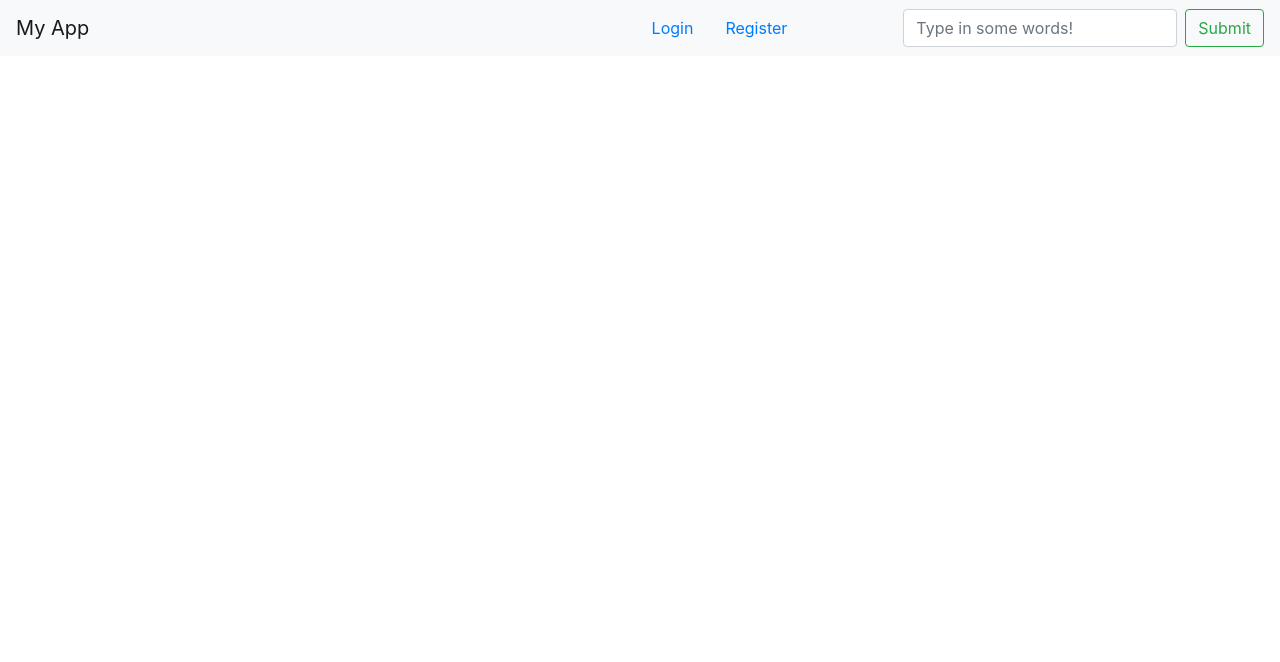
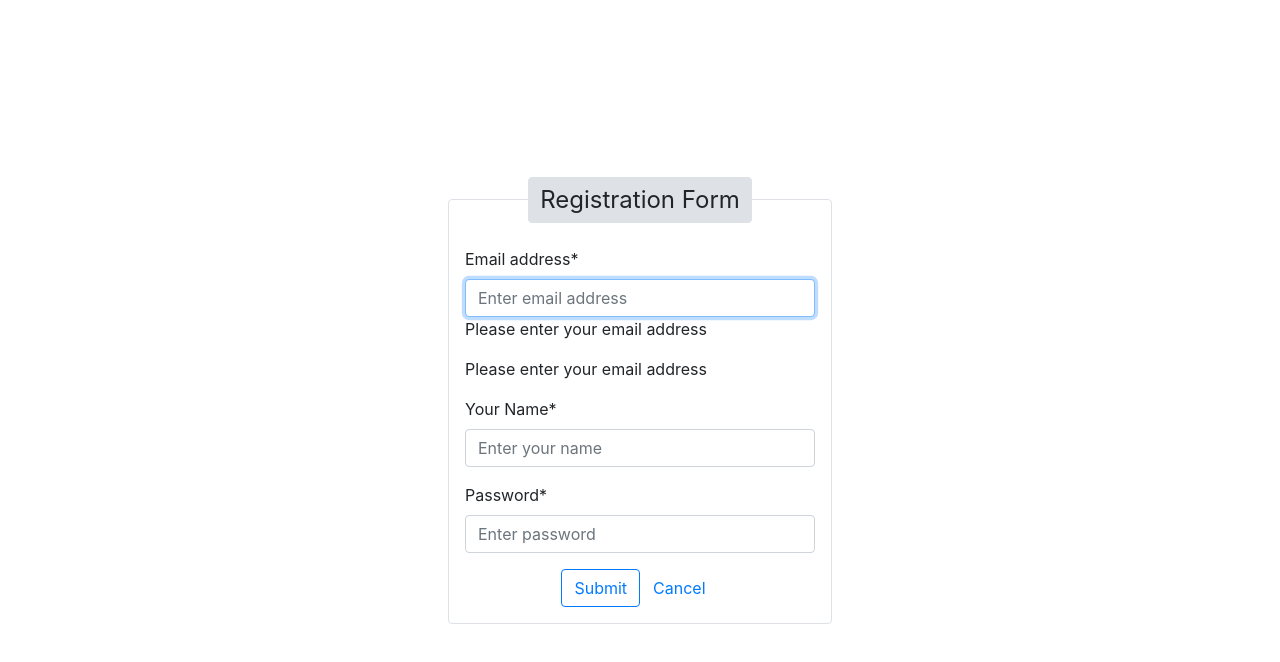
Before and after one commit to Phuongtrann0151/react_api_user, a React (Create React App) app: page /register in a window 1280 px wide. Shown: the top 662 px of the page. Built offline with nearby package versions, Linux system fonts and the light colour scheme.

Commit message:
Errors Messages

```diff
--- a/package.json
+++ b/package.json
@@ -3,6 +3,7 @@
   "version": "0.1.0",
   "private": true,
   "dependencies": {
+    "@hookform/error-message": "^2.0.0",
     "@testing-library/jest-dom": "^5.11.4",
     "@testing-library/react": "^11.1.0",
     "@testing-library/user-event": "^12.1.10",
@@ -10,6 +11,7 @@
     "react": "^17.0.2",
     "react-bootstrap": "^1.6.0",
     "react-dom": "^17.0.2",
+    "react-hook-form": "^7.6.8",
     "react-router-dom": "^5.2.0",
     "react-scripts": "4.0.3",
     "web-vitals": "^1.0.1"
--- a/src/App.js
+++ b/src/App.js
@@ -1,7 +1,8 @@
 import Hearder from '../src/components/Layout/Header.js'
 import Footer from '../src/components/Layout/Footer.js'
 
-export default function App() {
+const App = (props) => {
+  props.children
   return (
     <div className="App">
       <Hearder/>
@@ -9,3 +10,5 @@ export default function App() {
     </div>
   )
 }
+
+export default App;
--- /dev/null
+++ b/src/Routes.js
@@ -0,0 +1,36 @@
+import React from "react";
+import {
+  Route,
+  BrowserRouter as Router,
+  Switch,
+  Redirect,
+} from "react-router-dom";
+
+import Register from "./components/Register/Register";
+import Login from "./components/Login/Login";
+import Dashboard from "./components/Dashboard/Dashboard";
+import NotFound from "./components/NotFound/NotFound";
+
+const Routes = (props) => (
+  <Router {...props}>
+    <Switch>
+      <Route path="/login">
+        <Login />
+      </Route>
+      <Route path="/register">
+        <Register />
+      </Route>
+      <Route path="/dashboard">
+        <Dashboard />
+      </Route>
+      <Route exact path="/">
+        <Redirect to="/dashboard" />
+      </Route>
+      <Route path="*">
+        <NotFound />
+      </Route>
+    </Switch>
+  </Router>
+);
+
+export default Routes;
--- /dev/null
+++ b/src/components/Dashboard/Dashboard.js
@@ -0,0 +1,4 @@
+import React from "react";
+
+const Dashboard = () => <h1>Dashboard Page</h1>;
+export default Dashboard;
--- a/src/components/Layout/Header.js
+++ b/src/components/Layout/Header.js
@@ -1,54 +1,39 @@
-import React from 'react';
-
+import React, { Suspense } from 'react';
 import 'bootstrap/dist/css/bootstrap.min.css';
-
 import '../css/Header.css';
-
-import Todo from '../TodoList/Todo.jsx'
 
 export default class Header extends React.Component {
   constructor(props){
     super(props);
-    this.state = {
-      words: [],
-      text: ''
-    }
-    this.handleClick = this.handleClick.bind(this)
-    this.handleChange = this.handleChange.bind(this)
+    this.handleRegisterClick = this.handleRegisterClick.bind(this)
+    this.handleLoginClick = this.handleLoginClick.bind(this)
+    this.state = { isLoggedIn: false }
   }
-  handleClick(e){
-    e.preventDefault();
-    const allWords = {
-      text: this.state.text,
-      id: Date.now()
-    }
-    this.setState(state => ({
-      words: state.words.concat(allWords),
-      text: ''
-    }))
+  handleLoginClick(){
+    this.setState({isLoggedIn: false})
   }
-  handleChange(e){
-    this.setState({ text: e.target.value })
+  handleRegisterClick(){
+    this.setState({isLoggedIn: true})
   }
   render(){
+    const isLoggedIn = this.state.isLoggedIn;
     return (
       <header>
         <nav class="navbar navbar-light bg-light justify-content-between" >
-          <a class="navbar-brand">My App</a>
+          <a class="navbar-brand">ReactJS App</a>
           <form class="form-inline" onSubmit={this.handleClick}>
             <ul class="nav justify-content-center">
               <li class="nav-item">
-                <a class="nav-link active" href="">Login</a>
+                <a class="nav-link active" href="" onClick={this.handleLoginClick}>Login</a>
               </li>
               <li class="nav-item">
-                <a class="nav-link" href="">Register</a>
+                <a class="nav-link" href="" onClick={this.handleRegisterClick}>Register</a>
               </li>
             </ul>
             <input class="form-control mr-sm-2" type="search" placeholder="Type in some words!" value={this.state.text} onChange={this.handleChange} />
             <button class="btn btn-outline-success my-2 my-sm-0" type="submit">Submit</button>
           </form>
         </nav>
-        <Todo words={this.state.words}/>
       </header>
     )
   }
--- /dev/null
+++ b/src/components/Login/Login.js
@@ -0,0 +1,4 @@
+import React from "react";
+
+const Login = () => <h1>Login Page</h1>;
+export default Login;
--- /dev/null
+++ b/src/components/NotFound/NotFound.js
@@ -0,0 +1,4 @@
+import React from "react";
+
+const NotFound = () => <h1>Page Not Found Page</h1>;
+export default NotFound;
--- /dev/null
+++ b/src/components/Register/Register.js
@@ -0,0 +1,95 @@
+import * as React from "react";
+import styles from "./register.module.css";
+import { useForm } from 'react-hook-form'
+import { Link } from "react-router-dom";
+import { ErrorMessage } from "@hookform/error-message";
+
+const Register = () => {
+  const { register, formState: { errors }, handleSubmit} = useForm();
+  const onSubmit = (data) => console.log(JSON.stringify(data))
+
+  React.useEffect(() => {
+    // validate onMount
+    handleSubmit(onSubmit)();
+  }, []);
+
+  return(
+    <div className={`${styles.container} container-fluid d-flex align-items-center justify-content-center`}>
+      <div className={styles.registrationFormContainer}>
+        <fieldset className="border p-3 rounded">
+          <legend className={`${styles.registrationFormLegend} border rounded p-1 text-center`}>
+            Registration Form
+          </legend>
+          <form onSubmit={handleSubmit(onSubmit)} noValidate autoComplete="off">
+            <div className="form-group">
+              <label htmlFor="inputForEmail">Email address</label>
+              <span className="mandatory">*</span>
+              <input
+                id="inputForEmail"
+                type="email"
+                className="form-control"
+                aria-describedby="Enter email address"
+                placeholder="Enter email address"
+                {...register("email", {
+                  required: {
+                    value: true,
+                    message: "Please enter your email address",
+                  },
+                  pattern: {
+                    value: /^[A-Z0-9._%+-]+@[A-Z0-9.-]+\.[A-Z]{2,4}$/i,
+                    message: "Enter a valid email address",
+                  },
+                  minLength: {
+                    value: 6,
+                    message: "Minimum 6 characters are allowed",
+                  },
+                  maxLength: {
+                    value: 255,
+                    message: "Maximum 255 characters are allowed",
+                  },
+                })}
+              />
+              <ErrorMessage errors={errors} name="email" as="p"/>
+              <ErrorMessage
+                errors={errors}
+                name="email"
+                render={({ message }) => <span>{message}</span>}
+              />
+            </div>
+            <div className="form-group">
+              <label htmlFor="inputForName">Your Name</label>
+              <span className="mandatory">*</span>
+              <input
+                id="inputForName"
+                type="text"
+                className="form-control"
+                aria-describedby="Enter your name"
+                placeholder="Enter your name"
+              />
+            </div>
+            <div className="form-group">
+              <label htmlFor="inputForPassword">Password</label>
+              <span className="mandatory">*</span>
+              <input
+                type="password"
+                className="form-control"
+                id="inputForPassword"
+                placeholder="Enter password"
+              />
+            </div>
+            <div className="d-flex align-items-center justify-content-center">
+              <button type="submit" className="btn btn-outline-primary">
+                Submit
+              </button>
+              <button className="btn btn-link" >
+                <Link to="/login">Cancel</Link>
+              </button>
+            </div>
+          </form>
+        </fieldset>
+      </div>
+    </div>
+  )
+}
+
+export default Register;
--- /dev/null
+++ b/src/components/Register/register.module.css
@@ -0,0 +1,18 @@
+.container {
+  height: 100vh;
+}
+
+.registrationFormContainer {
+  width: 24rem;
+}
+
+.registrationFormLegend {
+  width: 14rem;
+  background: #dee2e6;
+}
+
+.errorMessage {
+  font-size: 12px;
+  letter-spacing: 0.05rem;
+  padding-left: 0.25rem;
+}
--- a/src/components/TodoList/Todo.jsx
+++ /dev/null
@@ -1,16 +0,0 @@
-import React from 'react'
-import PropTypes from 'prop-types';
-
-function TodoList(props){
-  const listWords = props.words
-  const word = listWords.map(char => (
-    <li key={char.id}>{char.text}</li>
-  ))
-  return <ul>{ word }</ul>
-}
-
-TodoList.propTypes = {
-  words: PropTypes.string
-}
-
-export default TodoList
--- /dev/null
+++ b/src/config.js
@@ -0,0 +1,5 @@
+const config = {
+  baseUrl: "http://localhost:3001/api"
+}
+
+export default config
--- a/src/index.js
+++ b/src/index.js
@@ -1,12 +1,13 @@
 import React from 'react';
 import ReactDOM from 'react-dom';
 import './index.css';
-import App from './App';
 import reportWebVitals from './reportWebVitals';
+import "bootstrap/dist/css/bootstrap.css";
+import Routes from './Routes'
 
 ReactDOM.render(
   <React.StrictMode>
-    <App />
+    <Routes/>
   </React.StrictMode>,
   document.getElementById('root')
 );
```
Also changed, not shown: 1 other file (tests, documents, lock files or other folders).
